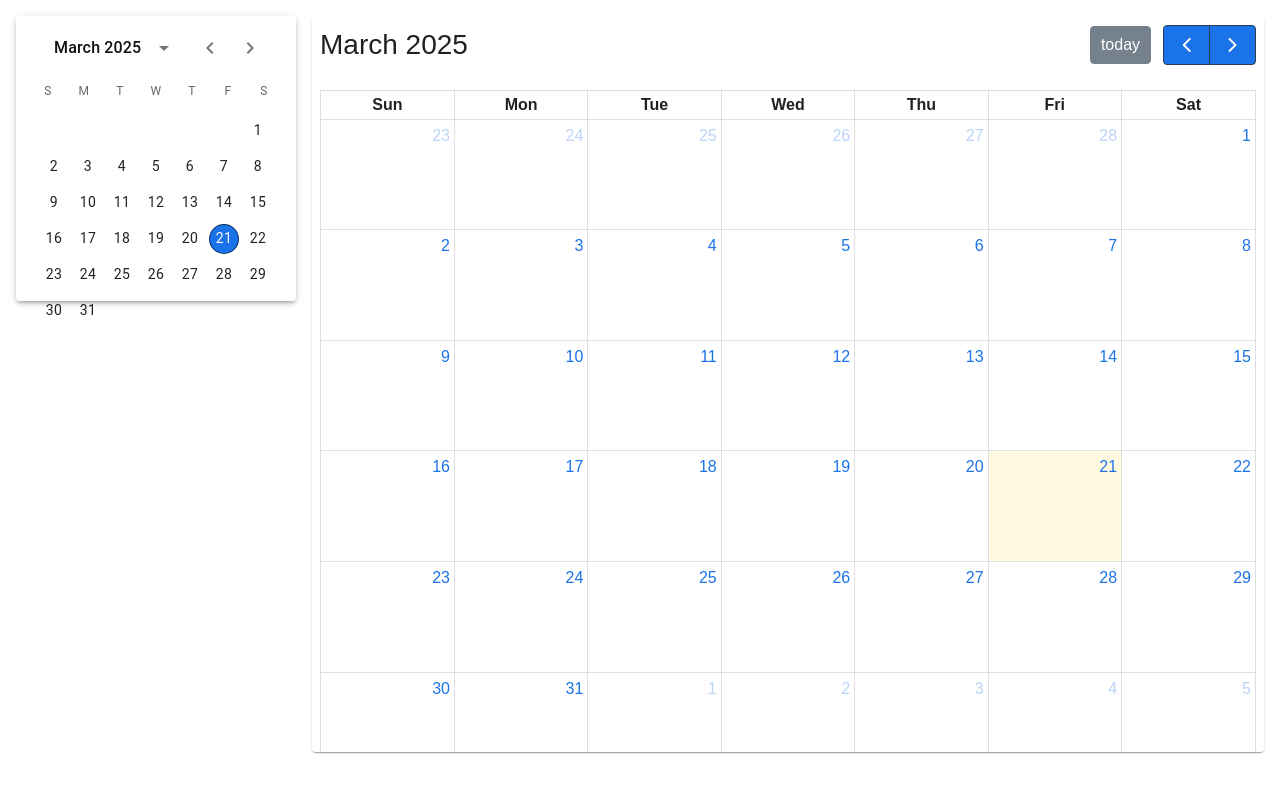
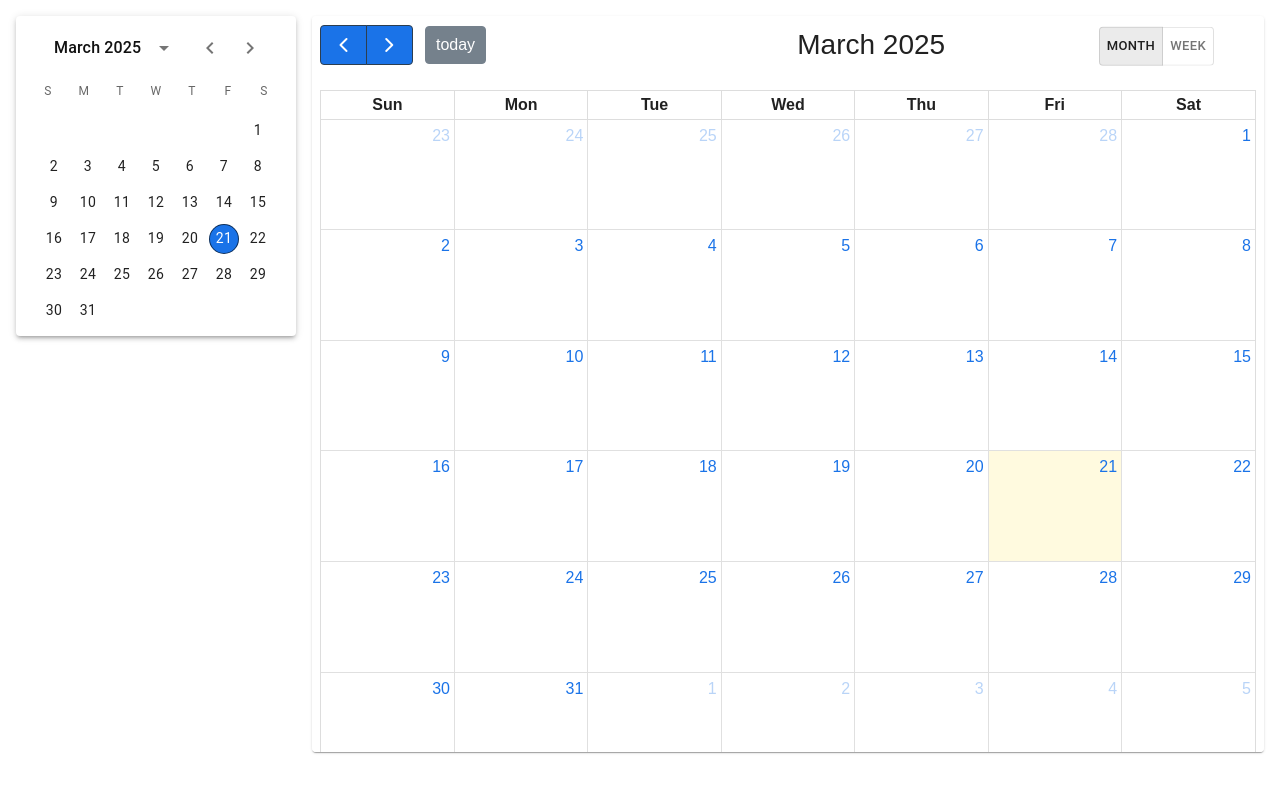
Before and after one commit to settivishal/Zine, a Next.js app in the folder frontend/: page /home in a window 1280 px wide. Shown: the top 792 px of the page. Built offline with nearby package versions, Linux system fonts and the light colour scheme.

Commit message:
month/week_toggle

```diff
--- a/frontend/components/CalendarComponent.jsx
+++ b/frontend/components/CalendarComponent.jsx
@@ -1,18 +1,78 @@
+// 'use client'
+// import { Card } from '@mui/material';
+// import { styled } from '@mui/material/styles';
+// import FullCalendar from '@fullcalendar/react';
+// import dayGridPlugin from '@fullcalendar/daygrid';
+
+// const AppFullCalendar = styled('div')(({ theme }) => ({
+//   '& .fc': {
+//     padding: '0.5rem', // Adjusted padding
+//     backgroundColor: theme.palette.background.paper,
+//   },
+//   '& .fc-toolbar': {
+//     display: 'flex',
+//     justifyContent: 'space-between',
+//     marginBottom: '0.5rem', // Adjusted margin
+//   },
+//   '& .fc-button': {
+//     backgroundColor: '#1a73e8',
+//     color: 'white',
+//     borderRadius: '4px',
+//     '&:hover': {
+//       backgroundColor: '#1558b0',
+//     },
+//   },
+//   '& .fc-daygrid-day': {
+//     border: '1px solid #e0e0e0',
+//   },
+//   '& .fc-daygrid-day-number': {
+//     color: '#1a73e8',
+//   },
+//   '& .fc-event': {
+//     backgroundColor: '#1a73e8',
+//     color: 'white',
+//     borderRadius: '4px',
+//     padding: '2px 4px',
+//   },
+// }));
+
+// const CalendarComponent = () => {
+//   return (
+//     <Card sx={{ height: 'calc(100vh - 4rem)', overflow: 'auto' }}> {/* Adjusted height and overflow */}
+//       <AppFullCalendar className='app-calendar'>
+//         <FullCalendar
+//           plugins={[dayGridPlugin]}
+//           initialView="dayGridMonth"
+//           events={[
+//             { title: 'Blog Post 1', date: '2025-02-20' }
+//           ]}
+//         />
+//       </AppFullCalendar>
+//     </Card>
+//   );
+// };
+
+// export default CalendarComponent;
+
+
 'use client'
-import { Card } from '@mui/material';
+import { Card, ToggleButton, ToggleButtonGroup } from '@mui/material';
 import { styled } from '@mui/material/styles';
 import FullCalendar from '@fullcalendar/react';
 import dayGridPlugin from '@fullcalendar/daygrid';
+import { useRef, useEffect } from 'react';
 
 const AppFullCalendar = styled('div')(({ theme }) => ({
+  position: 'relative',
   '& .fc': {
-    padding: '0.5rem', // Adjusted padding
+    padding: '0.5rem',
     backgroundColor: theme.palette.background.paper,
   },
   '& .fc-toolbar': {
     display: 'flex',
     justifyContent: 'space-between',
-    marginBottom: '0.5rem', // Adjusted margin
+    marginBottom: '0.5rem',
+    position: 'relative',
   },
   '& .fc-button': {
     backgroundColor: '#1a73e8',
@@ -33,16 +93,68 @@ const AppFullCalendar = styled('div')(({ theme }) => ({
     color: 'white',
     borderRadius: '4px',
     padding: '2px 4px',
+
+  },
+  '& .view-toggle-container': {
+    position: 'absolute',
+    top: '30px',
+    right: '50px',
+    transform: 'translateY(-50%)',
+    zIndex: 10,
   },
 }));
 
-const CalendarComponent = () => {
+const CalendarComponent = ({ view = 'dayGridMonth', onViewChange }) => {
+  const calendarRef = useRef(null);
+  const mappedView = view === 'timeGridWeek' ? 'dayGridWeek' : view;
+
+  const handleViewChange = (event, newView) => {
+    if (newView !== null) {
+      onViewChange(newView);
+    }
+  };
+
+  useEffect(() => {
+    // Insert view toggle buttons into the header
+    if (calendarRef.current) {
+      const headerEl = calendarRef.current.querySelector('.fc-toolbar-chunk:nth-child(3)');
+      if (headerEl) {
+        const toggleContainer = document.createElement('div');
+        toggleContainer.className = 'view-toggle-container';
+        headerEl.appendChild(toggleContainer);
+
+        // The actual buttons will be rendered by React in the component below
+      }
+    }
+  }, []);
+
   return (
-    <Card sx={{ height: 'calc(100vh - 4rem)', overflow: 'auto' }}> {/* Adjusted height and overflow */}
-      <AppFullCalendar className='app-calendar'>
+    <Card sx={{ height: 'calc(100vh - 4rem)', overflow: 'auto' }}>
+      <AppFullCalendar className='app-calendar' ref={calendarRef}>
+        <div className="view-toggle-container">
+          <ToggleButtonGroup
+            value={view}
+            exclusive
+            onChange={handleViewChange}
+            aria-label="calendar view"
+            size="small"
+          >
+            <ToggleButton value="dayGridMonth" aria-label="month view">
+              Month
+            </ToggleButton>
+            <ToggleButton value="dayGridWeek" aria-label="week view">
+              Week
+            </ToggleButton>
+          </ToggleButtonGroup>
+        </div>
         <FullCalendar
           plugins={[dayGridPlugin]}
-          initialView="dayGridMonth"
+          initialView={mappedView}
+          headerToolbar={{
+            left: 'prev,next today',
+            center: 'title',
+            right: ''
+          }}
           events={[
             { title: 'Blog Post 1', date: '2025-02-20' }
           ]}
--- a/frontend/components/CalendarWidget.jsx
+++ b/frontend/components/CalendarWidget.jsx
@@ -14,7 +14,7 @@ const CalendarWidget = () => {
         //padding: '0.5rem', // Adds padding for better spacing
         backgroundColor: '#ffffff', // Matches sidebar background
         color: '#111111', // Matches text color in dark mode
-        height: '285px', // Adjusted hght to fill the screen
+        height: '320px', // Adjusted hght to fill the screen
       }}
     >
       <LocalizationProvider dateAdapter={AdapterDateFns}>
--- a/frontend/src/app/home/page.js
+++ b/frontend/src/app/home/page.js
@@ -1,8 +1,15 @@
 'use client';
+import { useState } from 'react';
 import CalendarComponent from '../../../components/CalendarComponent';
 import CalendarWidget from '../../../components/CalendarWidget';
 
 export default function CalendarLayout() {
+  const [calendarView, setCalendarView] = useState('dayGridMonth'); // Default view is month
+
+  const handleViewChange = (newView) => {
+    setCalendarView(newView);
+  };
+
   return (
     <div
       style={{
@@ -11,7 +18,7 @@ export default function CalendarLayout() {
         gap: '1rem',
         padding: '1rem',
         height: '100vh',
-        backgroundColor: '#ffffff', // Matches dark theme background
+        backgroundColor: '#ffffff',
       }}
     >
       {/* Calendar Widget */}
@@ -21,34 +28,12 @@ export default function CalendarLayout() {
 
       {/* Full Calendar */}
       <div style={{ flexGrow: 1 }}>
-        <CalendarComponent />
+        <CalendarComponent
+          view={calendarView}
+          onViewChange={handleViewChange}
+          key={calendarView}
+        />
       </div>
     </div>
-  //   <div className="relative flex flex-col h-screen bg-gray-100">
-  //     {/* Header */}
-  //     <header className="h-16 shrink-0 bg-white border-b px-6 flex items-center justify-between shadow-sm">
-  //       <h1 className="text-xl font-semibold text-gray-800">Blog Calendar</h1>
-  //     </header>
-
-  //     {/* Main Content */}
-  //     <div className="flex flex-row justify-center items-center overflow-hidden relative">
-  // {/* Fixed Widget on the Left */}
-  //     <div
-  //       className="fixed top-16 left-0 w-[250px] bg-white shadow-lg border-r p-2"
-  //       style={{ height: 'calc(100vh - 4rem)' }}
-  //     >
-  //       <CalendarWidget />
-  //     </div>
-
-  //     {/* Main Calendar Area */}
-  //     <div
-  //       className="flex-1 ml-[250px] overflow-auto bg-white p-4"
-  //       style={{ width: 'calc(100vw - 250px)' }}
-  //     >
-  //       <CalendarComponent />
-  //     </div>
-  //     </div>
-
-  //   </div>
   );
 }
```
